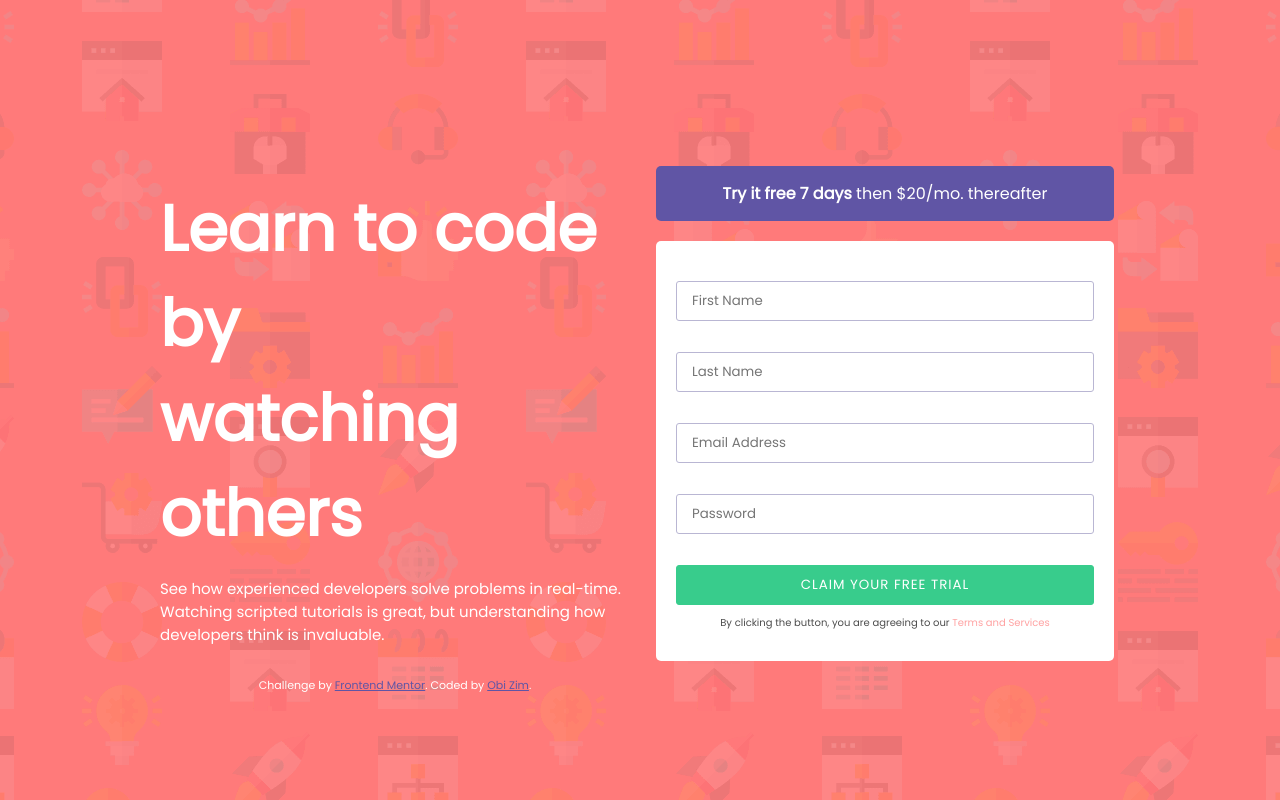
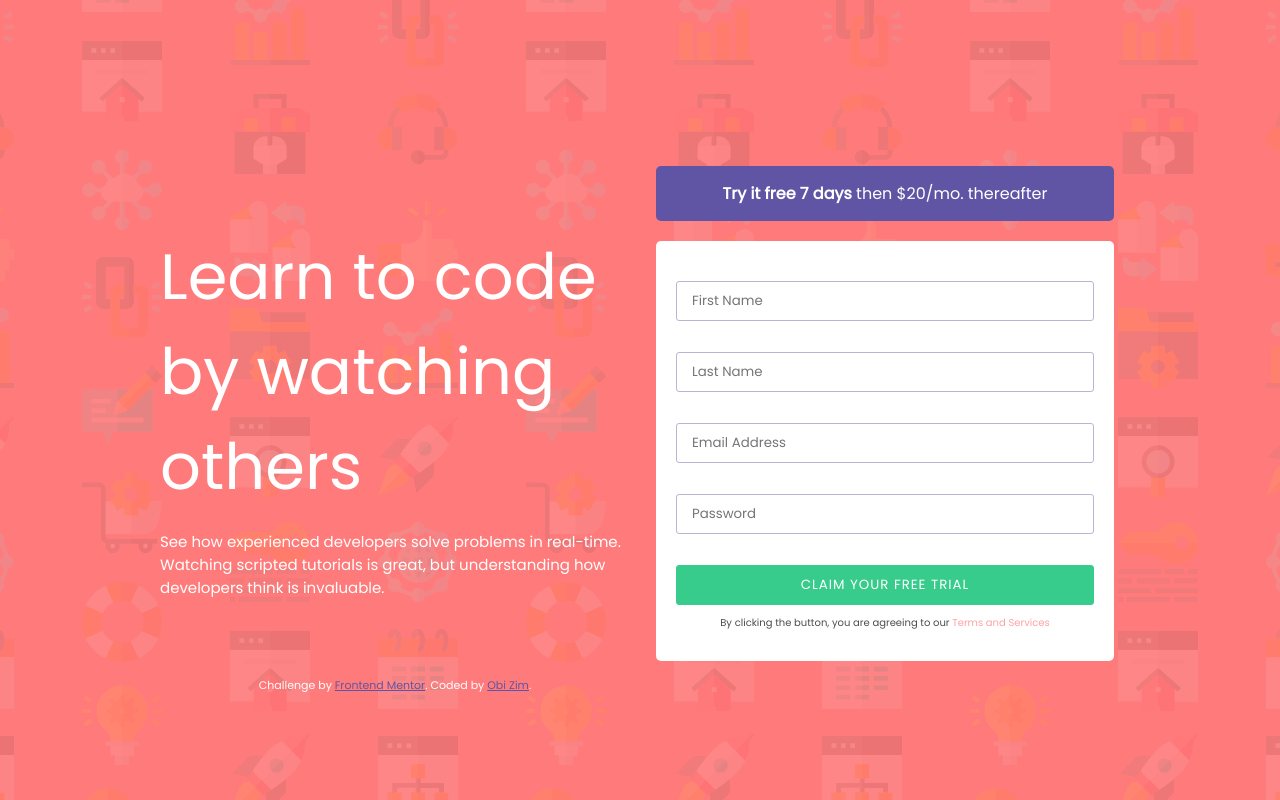
Before and after one commit to Obizim/Js-Validated-Sign-Up-Form, a plain HTML site: page index.html in a window 1280 px wide. Drawn offline with Linux system fonts and the light colour scheme.

Commit message:
Changed font-weight

```diff
--- a/index.html
+++ b/index.html
@@ -19,7 +19,7 @@
     <section class="container">
       <div class="container-texts">
         <h1 class="container-texts__h1">
-          Learn to code by <br />
+          Learn to code by
           watching others
         </h1>
         <p class="container-texts__p">
--- a/scss/main.scss
+++ b/scss/main.scss
@@ -23,11 +23,13 @@ body{
 
         &__h1{
             font-size: 4rem;
+            font-weight: 300;
         }
 
         &__p{
             margin-top: 1rem;
             font-size: 15px;
+            font-weight: 400;
         }
     }
 
```
Also changed, not shown: css/main.css, 1 other file.
